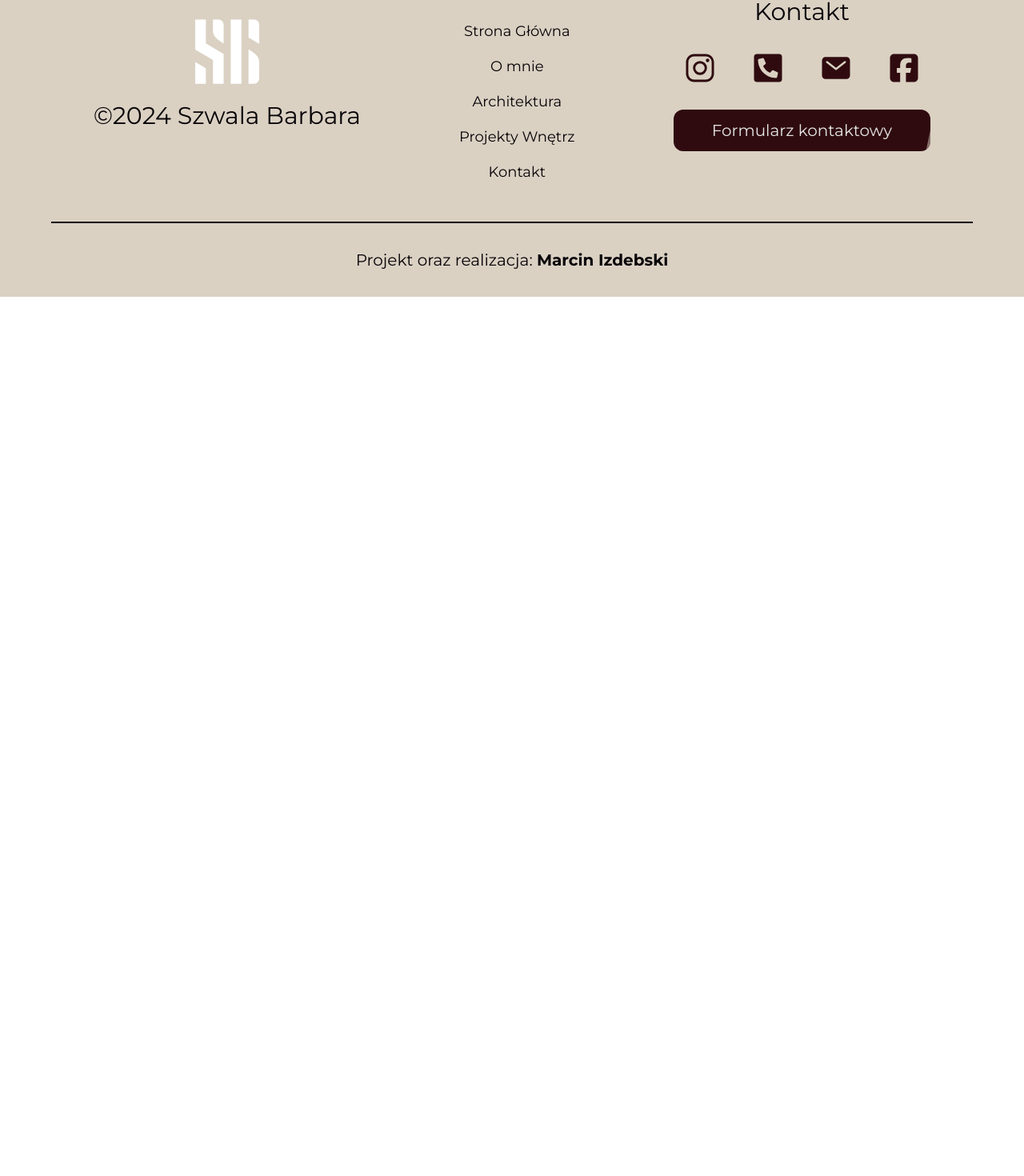
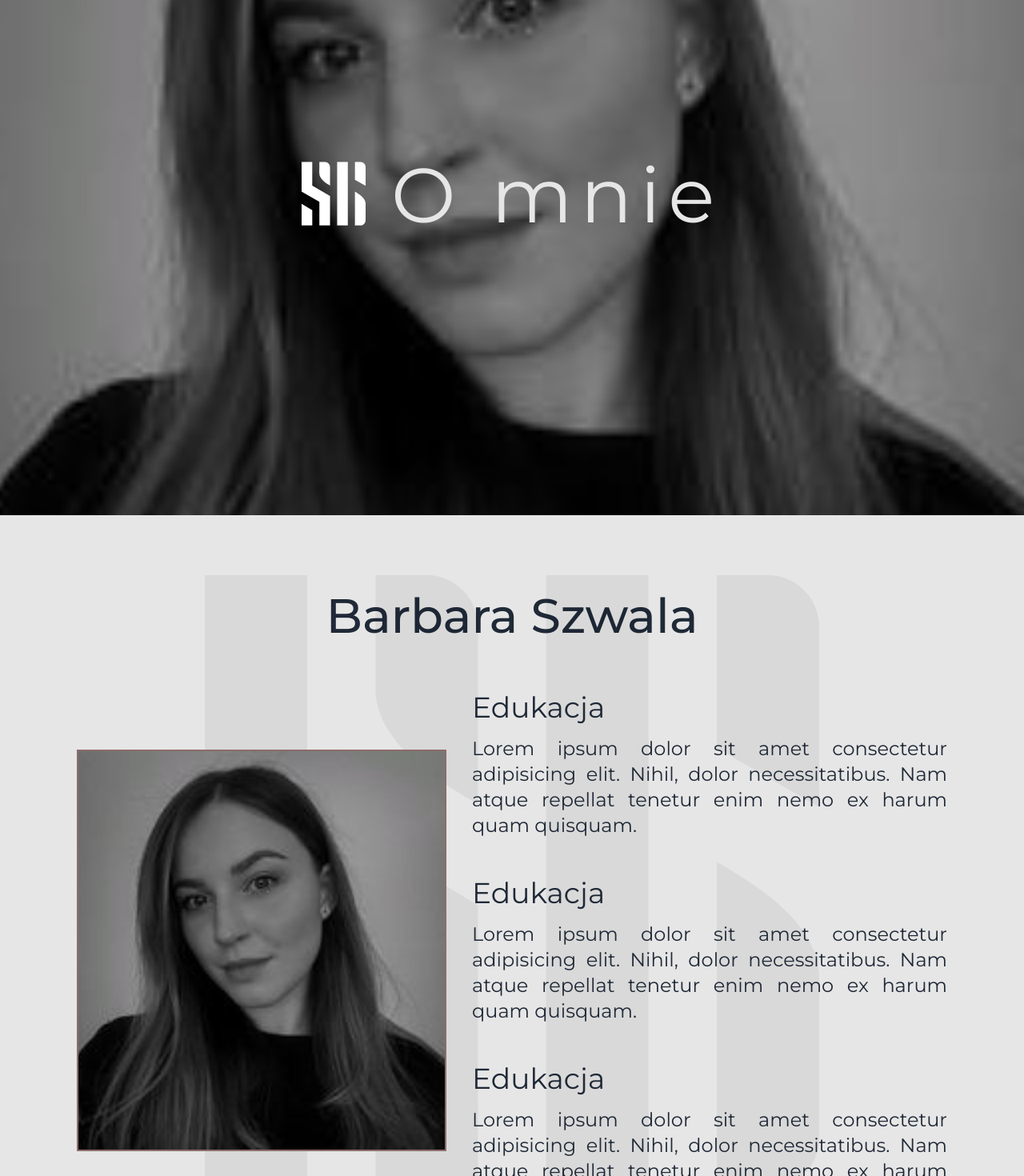
Before and after one commit to mizdebski77/Barbara-Szwala, a React (Create React App) app: page /O-Mnie in a window 1280 px wide. Shown: the part 240-1710 px from the top of the page at 80% size. Before the commit the page ends 800 px from the top, so only its background shows below. Built offline with nearby package versions, Linux system fonts and the light colour scheme.

Commit message:
Framer motion to about added

```diff
--- a/src/common/arrays.ts
+++ b/src/common/arrays.ts
@@ -5,7 +5,7 @@ import { FaSquareFacebook } from "react-icons/fa6";
 
 export const Links = [
     { name: 'Strona Główna', navigation: '/Strona-Główna' },
-    { name: 'O mnie', navigation: '/O-Nas' },
+    { name: 'O mnie', navigation: '/O-Mnie' },
     { name: 'Architektura', navigation: '/Architektura' },
     { name: 'Projekty Wnętrz', navigation: '/Projekty-Wnętrz' },
     { name: 'Kontakt', navigation: '/Kontakt' },
--- a/src/core/App.tsx
+++ b/src/core/App.tsx
@@ -3,6 +3,7 @@ import { Navbar } from "../common/Nabar/navbar";
 import Footer from "../common/Footer/footer";
 import Home from "../features/Home/home";
 import { Contact } from "../features/Contact/contact";
+import { About } from "../features/About/about";
 
 function App() {
   return (
@@ -11,6 +12,7 @@ function App() {
       <Routes>
         <Route path="/Strona-Główna" element={<Home />} />
         <Route path="/Kontakt" element={<Contact />} />
+        <Route path="/O-Mnie" element={<About />} />
       </Routes>
       <Footer />
     </BrowserRouter>
--- /dev/null
+++ b/src/features/About/about.tsx
@@ -0,0 +1,82 @@
+import React from 'react';
+import barbara from '../../common/Images/Barbara.svg';
+import logo from '../../common/Images/BrightLogo.svg';
+import darkLogo from '../../common/Images/DarkLogo.svg';
+import { motion } from "framer-motion"
+
+export const About = () => {
+    return (
+        <section>
+            <div className='hero min-h-screen'
+                style={{
+                    backgroundImage: `url(${barbara})`,
+                    backgroundPosition: 'center',
+                    backgroundSize: 'cover'
+                }}>
+                <motion.div
+                    initial={{ y: '-30%', opacity: 0 }}
+                    whileInView={{ y: 0, opacity: 1 }}
+                    viewport={{ once: false }}
+                    transition={{ duration: 1 }}
+                    className='flex items-center justify-center md:gap-8 gap-4 w-full'>
+                    <img src={logo} alt='Logo' className='md:max-w-20 max-w-12 w-full' />
+                    <h1
+                        className='lg:text-8xl md:text-5xl text-3xl text-bright text-center tracking-widest m-0'
+                    >O mnie
+                    </h1>
+                </motion.div>
+
+
+            </div>
+
+
+            <div className='min-h-screen  text-center md:p-24 p-6  relative'>
+                <img src={darkLogo} alt='logo' className='absolute max-w-3xl opacity-5 w-full m-auto left-0 right-0 top-0 bottom-0 ' />
+
+                <h2 className=' md:text-6xl text-3xl md:mb-16 mb-8 z-[2] font-medium'>Barbara Szwala</h2>
+
+                <div className='md:flex grid md:gap-8 gap-4 max-w-screen-lg m-auto'>
+                    <motion.img
+                        initial={{ x: '-5%', opacity: 0 }}
+                        whileInView={{ x: 0, opacity: 1 }}
+                        viewport={{ once: false }}
+                        transition={{ duration: 1 }}
+                        src={barbara} alt='Barbara' className='m-auto border-2 border-dirty z-[2]  md:max-w-lg max-w-72 w-full' />
+                    <div className='grid md:gap-12 gap-6 z-[2]'>
+                        <motion.div
+                            initial={{ x: '5%', opacity: 0 }}
+                            whileInView={{ x: 0, opacity: 1 }}
+                            viewport={{ once: false }}
+                            transition={{ duration: 1 }}
+                            className='grid md:gap-4 gap-2'>
+                            <p className='md:text-4xl text-2xl text-start'>Edukacja</p>
+                            <p className='md:text-2xl text-lg text-justify'>Lorem ipsum dolor sit amet consectetur adipisicing elit. Nihil, dolor necessitatibus. Nam atque repellat tenetur enim nemo ex harum quam quisquam. </p>
+                        </motion.div >
+
+                        <motion.div
+                            initial={{ x: '5%', opacity: 0 }}
+                            whileInView={{ x: 0, opacity: 1 }}
+                            viewport={{ once: false }}
+                            transition={{ duration: 1, delay: 0.2 }}
+                            className='grid md:gap-4 gap-2'>
+                            <p className='md:text-4xl text-2xl text-start'>Edukacja</p>
+                            <p className='md:text-2xl text-lg text-justify'>Lorem ipsum dolor sit amet consectetur adipisicing elit. Nihil, dolor necessitatibus. Nam atque repellat tenetur enim nemo ex harum quam quisquam. </p>
+                        </motion.div >
+
+                        <motion.div
+                            initial={{ x: '5%', opacity: 0 }}
+                            whileInView={{ x: 0, opacity: 1 }}
+                            viewport={{ once: false }}
+                            transition={{ duration: 1, delay: 0.4 }}
+                            className='grid md:gap-4 gap-2'>
+                            <p className='md:text-4xl text-2xl text-start'>Edukacja</p>
+                            <p className='md:text-2xl text-lg text-justify'>Lorem ipsum dolor sit amet consectetur adipisicing elit. Nihil, dolor necessitatibus. Nam atque repellat tenetur enim nemo ex harum quam quisquam. </p>
+                        </motion.div >
+
+                    </div>
+                </div>
+            </div>
+        </section>
+
+    );
+};
```
